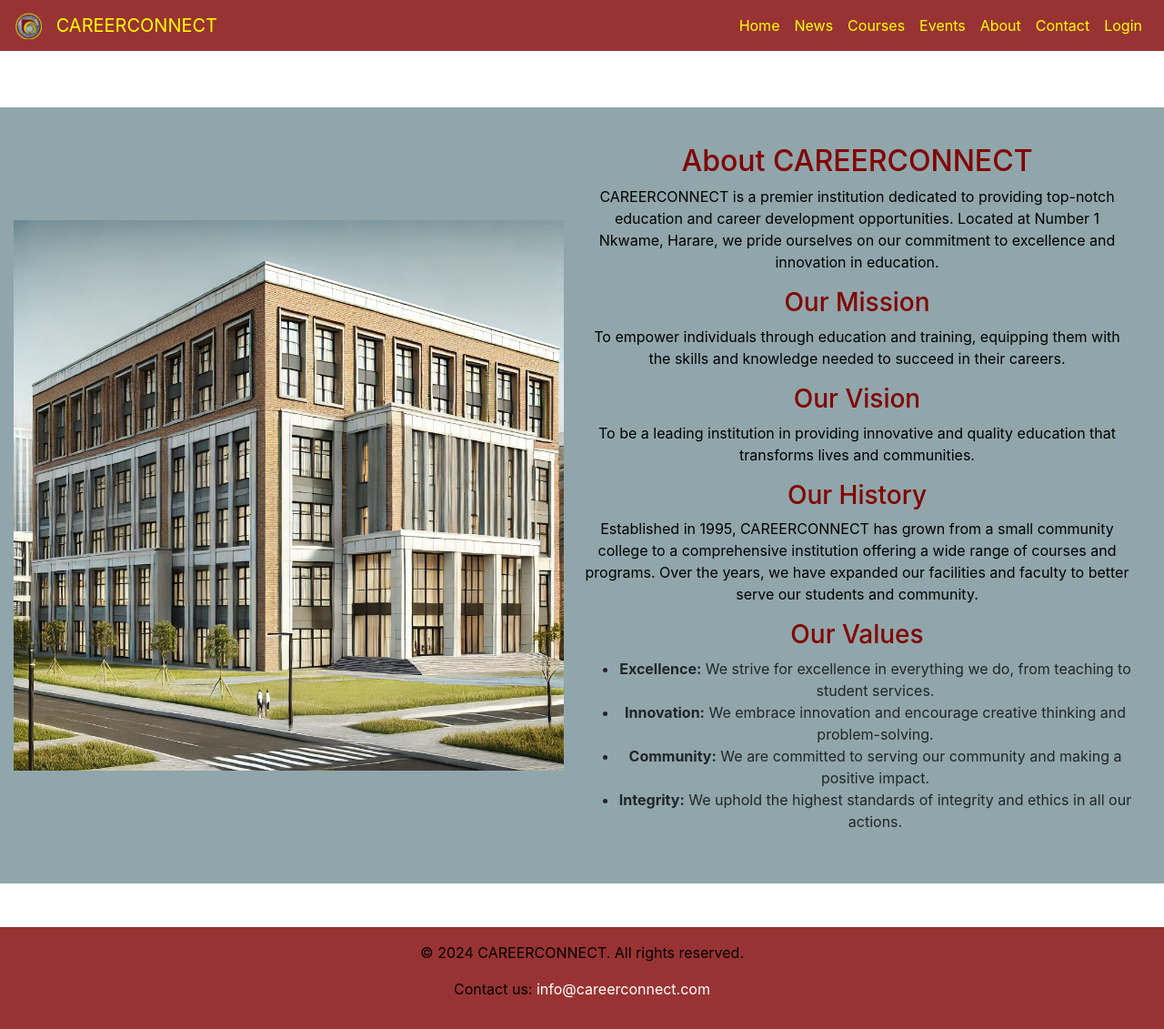
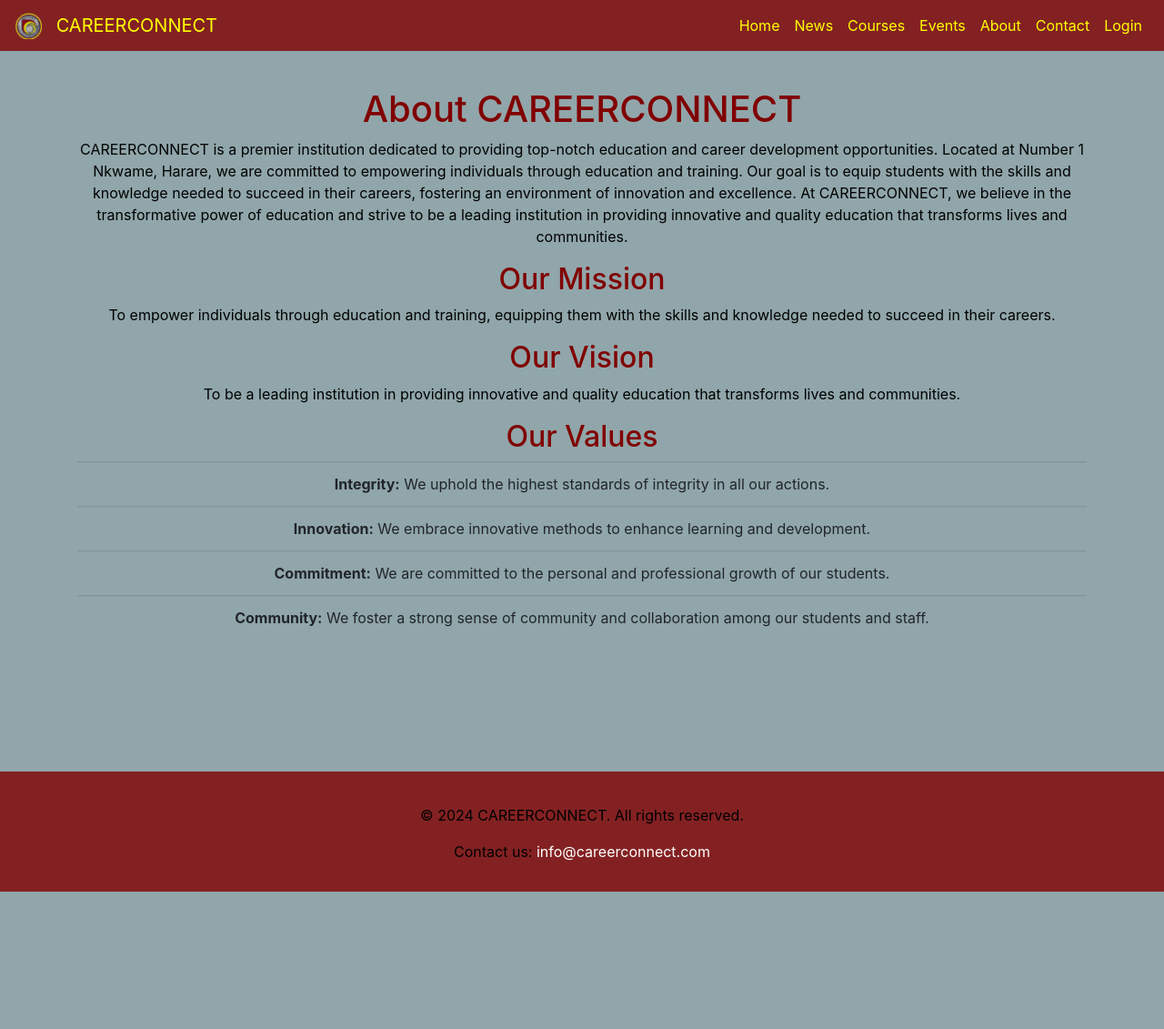
Before and after one commit to goodwellmafunga/careerconnect-web-, a Flask app: page /about in a window 1280 px wide. Shown: the whole page at 91% size. After the commit the page ends 980 px from the top, so only its background shows below. Run offline with Flask 3, Linux system fonts and the light colour scheme; some libraries are stand-ins or nearby versions.

Commit message:
updated About page

```diff
--- a/app/routes/main_routes.py
+++ b/app/routes/main_routes.py
@@ -36,8 +36,7 @@ def courses():
         {"title": "Graphic Designing", "description": "Master the tools and techniques of graphic design."},
         {"title": "Business Administration", "description": "Learn the principles of managing and running businesses."},
         {"title": "Journalism", "description": "Develop skills in reporting, writing, and media production."},
-        {"title": "Web Development", "description": "Learn to build and maintain websites."},
-        {"title": "Data Analytics", "description": "Understand data analysis techniques and tools."},
+        {"title": "Web Development", "description": "Learn to build and maintain websites."}
     ]
     return render_template('courses.html', courses=courses)
 
--- a/app/static/css/app.css
+++ b/app/static/css/app.css
@@ -77,14 +77,23 @@ p {
 }
 
 /* Card styling for courses page */
-.card {
-    background-color: #fff;
+.container .card {
+    background-color: #90a6aa !important; /* Apply same background color */
     color: #000;
     border: none;
     border-radius: 10px;
     box-shadow: 0 4px 8px rgba(0, 0, 0, 0.1);
+    transition: transform 0.3s ease, box-shadow 0.3s ease; /* Add transition for hover effect */
 }
 
+.container .card:hover {
+    transform: scale(1.05); /* Scale up the card on hover */
+    box-shadow: 0 8px 16px rgba(0, 0, 0, 0.2); /* Increase shadow on hover */
+}
+
+.container {
+margin-top: 20px; /* Adjust margin-top to minimize the gap */
+}
 .card-body {
     padding: 20px;
 }
@@ -98,3 +107,60 @@ p {
 .card-text {
     font-size: 1em;
 }
+
+/* Scrolling text effect */
+.scrolling-text {
+    white-space: nowrap;
+    overflow: hidden;
+    position: relative;
+    font-size: 4em;
+    color: #800000; /* Maroon */
+    text-align: center;
+    padding: 10px 0;
+    margin-top: 10px; /* Adjust margin-top to minimize the gap */
+}
+
+
+
+.container.mt-5.pt-5 {
+    margin-top: 13px !important; /* Reduce the margin-top */
+    padding-top: 13px !important; /* Reduce the padding-top */
+}
+
+
+.scrolling-text span {
+    display: inline-block;
+    padding-left: 100%;
+    animation: scroll-text 10s linear infinite;
+}
+
+@keyframes scroll-text {
+    0% {
+        transform: translateX(0%);
+    }
+    100% {
+        transform: translateX(-100%);
+    }
+}
+
+/* Scrolling effect for values */
+.values-container {
+    max-height: 400px;
+    overflow: hidden;
+    position: relative;
+}
+
+.values-list {
+    display: inline-block;
+    white-space: nowrap;
+    animation: scroll-values 20s linear infinite;
+}
+
+@keyframes scroll-values {
+    0% {
+        transform: translateY(0%);
+    }
+    100% {
+        transform: translateY(-100%);
+    }
+}
--- a/app/templates/about.html
+++ b/app/templates/about.html
@@ -1,23 +1,85 @@
-{% extends "base.html" %}
-{% block content %}
-<div class="text-center">
-    <h2>About CAREERCONNECT</h2>
-    <p>CAREERCONNECT is a premier institution dedicated to providing top-notch education and career development opportunities. Located at Number 1 Nkwame, Harare, we pride ourselves on our commitment to excellence and innovation in education.</p>
-    <h3>Our Mission</h3>
-    <p>To empower individuals through education and training, equipping them with the skills and knowledge needed to succeed in their careers.</p>
-
-    <h3>Our Vision</h3>
-    <p>To be a leading institution in providing innovative and quality education that transforms lives and communities.</p>
-
-    <h3>Our History</h3>
-    <p>Established in 1995, CAREERCONNECT has grown from a small community college to a comprehensive institution offering a wide range of courses and programs. Over the years, we have expanded our facilities and faculty to better serve our students and community.</p>
-
-    <h3>Our Values</h3>
-    <ul>
-        <li><strong>Excellence:</strong> We strive for excellence in everything we do, from teaching to student services.</li>
-        <li><strong>Innovation:</strong> We embrace innovation and encourage creative thinking and problem-solving.</li>
-        <li><strong>Community:</strong> We are committed to serving our community and making a positive impact.</li>
-        <li><strong>Integrity:</strong> We uphold the highest standards of integrity and ethics in all our actions.</li>
-    </ul>
-</div>
-{% endblock %}
+<!DOCTYPE html>
+<html lang="en">
+<head>
+    <meta charset="UTF-8">
+    <meta name="viewport" content="width=device-width, initial-scale=1.0">
+    <title>About Us - CAREERCONNECT</title>
+    <link rel="icon" href="{{ url_for('static', filename='img/logo.png') }}" type="image/png">
+    <link rel="stylesheet" href="{{ url_for('static', filename='css/app.css') }}">
+    <link rel="stylesheet" href="https://stackpath.bootstrapcdn.com/bootstrap/4.5.2/css/bootstrap.min.css">
+    <style>
+        body {
+            background-image: none; /* Remove the background image */
+            background-color: #90a6aa; /* Set a background color instead */
+        }
+    </style>
+</head>
+<body>
+    <nav class="navbar navbar-expand-lg navbar-dark bg-maroon fixed-top">
+        <a class="navbar-brand" href="{{ url_for('main.index') }}">
+            <img src="{{ url_for('static', filename='img/logo.png') }}" width="30" height="30" class="d-inline-block align-top" alt="Logo">
+            <span class="nav-link-title">CAREERCONNECT</span>
+        </a>
+        <button class="navbar-toggler" type="button" data-toggle="collapse" data-target="#navbarNav" aria-controls="navbarNav" aria-expanded="false" aria-label="Toggle navigation">
+            <span class="navbar-toggler-icon"></span>
+        </button>
+        <div class="collapse navbar-collapse" id="navbarNav">
+            <ul class="navbar-nav ml-auto">
+                <li class="nav-item"><a class="nav-link" href="{{ url_for('main.index') }}">Home</a></li>
+                <li class="nav-item"><a class="nav-link" href="{{ url_for('main.news') }}">News</a></li>
+                <li class="nav-item"><a class="nav-link" href="{{ url_for('main.courses') }}">Courses</a></li>
+                <li class="nav-item"><a class="nav-link" href="{{ url_for('main.events') }}">Events</a></li>
+                <li class="nav-item"><a class="nav-link" href="{{ url_for('main.about') }}">About</a></li>
+                <li class="nav-item"><a class="nav-link" href="{{ url_for('main.contact') }}">Contact</a></li>
+                <li class="nav-item"><a class="nav-link" href="{{ url_for('auth.login') }}">Login</a></li>
+            </ul>
+        </div>
+    </nav>
+    <div class="container mt-5 pt-5">
+        <h1 class="text-center">About CAREERCONNECT</h1>
+        <p class="text-center">
+            CAREERCONNECT is a premier institution dedicated to providing top-notch education and career development opportunities. Located at Number 1 Nkwame, Harare, we are committed to empowering individuals through education and training. Our goal is to equip students with the skills and knowledge needed to succeed in their careers, fostering an environment of innovation and excellence. At CAREERCONNECT, we believe in the transformative power of education and strive to be a leading institution in providing innovative and quality education that transforms lives and communities.
+        </p>
+        <h2 class="text-center">Our Mission</h2>
+        <p class="text-center">
+            To empower individuals through education and training, equipping them with the skills and knowledge needed to succeed in their careers.
+        </p>
+        <h2 class="text-center">Our Vision</h2>
+        <p class="text-center">
+            To be a leading institution in providing innovative and quality education that transforms lives and communities.
+        </p>
+        <h2 class="text-center">Our Values</h2>
+        <div class="values-container">
+            <ul class="values-list list-group list-group-flush">
+                <li class="list-group-item bg-transparent text-center">
+                    <strong>Respect:</strong> We respect and value diversity and inclusivity.
+                </li>
+                <li class="list-group-item bg-transparent text-center">
+                    <strong>Excellence:</strong> We strive for excellence in education and training.
+                </li>
+                <li class="list-group-item bg-transparent text-center">
+                    <strong>Integrity:</strong> We uphold the highest standards of integrity in all our actions.
+                </li>
+                <li class="list-group-item bg-transparent text-center">
+                    <strong>Innovation:</strong> We embrace innovative methods to enhance learning and development.
+                </li>
+                <li class="list-group-item bg-transparent text-center">
+                    <strong>Commitment:</strong> We are committed to the personal and professional growth of our students.
+                </li>
+                <li class="list-group-item bg-transparent text-center">
+                    <strong>Community:</strong> We foster a strong sense of community and collaboration among our students and staff.
+                </li>
+            </ul>
+        </div>
+    </div>
+    <footer class="footer bg-maroon text-white text-center py-3 mt-5">
+        <div class="container">
+            <p>&copy; 2024 CAREERCONNECT. All rights reserved.</p>
+            <p>Contact us: <a href="mailto:info@careerconnect.com" class="text-white">info@careerconnect.com</a></p>
+        </div>
+    </footer>
+    <script src="https://code.jquery.com/jquery-3.5.1.slim.min.js"></script>
+    <script src="https://cdn.jsdelivr.net/npm/@popperjs/core@2.5.4/dist/umd/popper.min.js"></script>
+    <script src="https://stackpath.bootstrapcdn.com/bootstrap/4.5.2/js/bootstrap.min.js"></script>
+</body>
+</html>
--- a/app/templates/courses.html
+++ b/app/templates/courses.html
@@ -30,7 +30,9 @@
         </div>
     </nav>
     <div class="container mt-5 pt-5">
-        <h1 class="text-center">Our Courses</h1>
+        <div class="scrolling-text">
+            <span>Our Courses</span>
+        </div>
         <div class="row mt-4">
             {% for course in courses %}
             <div class="col-md-4 mb-3">
```
